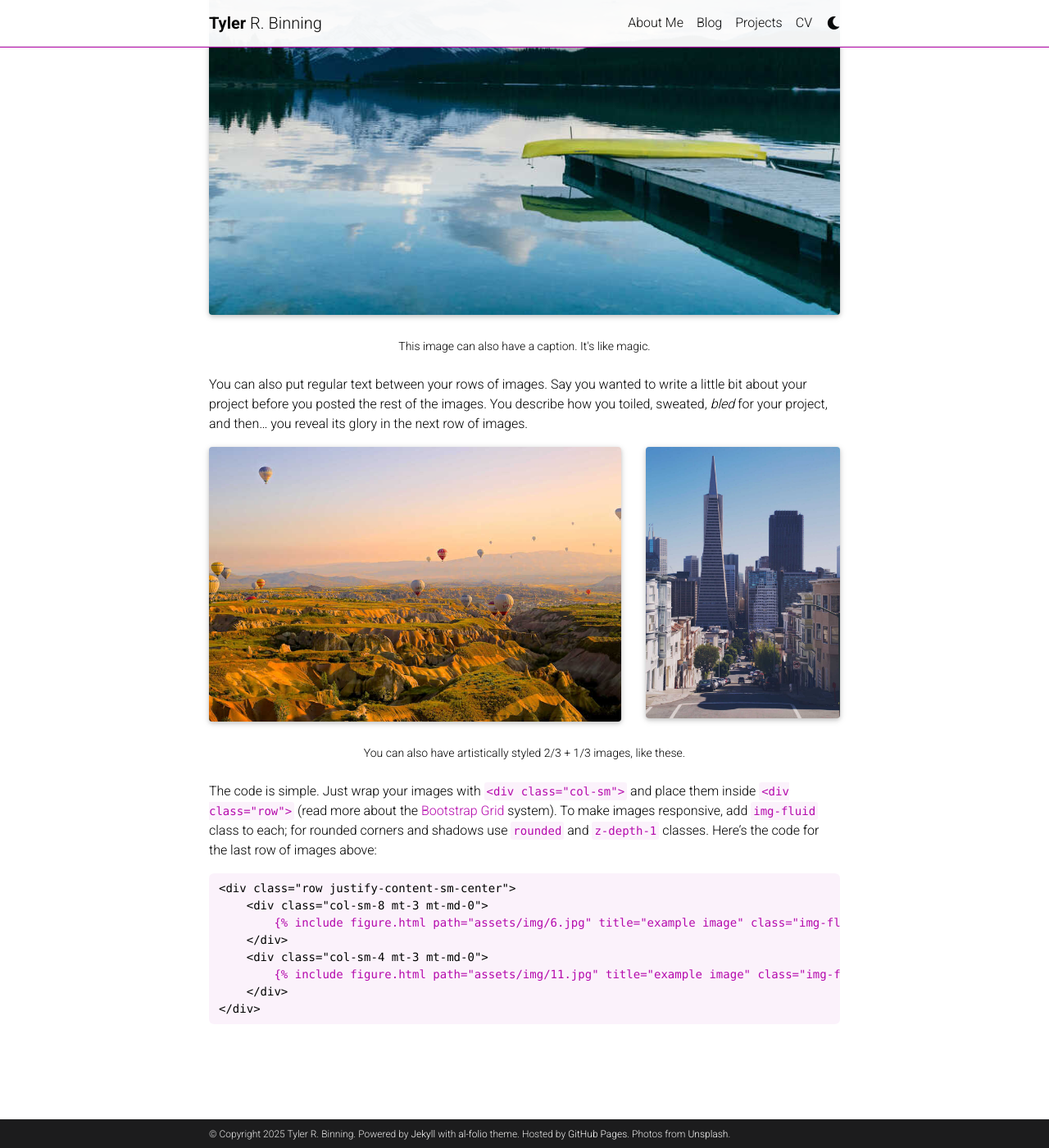
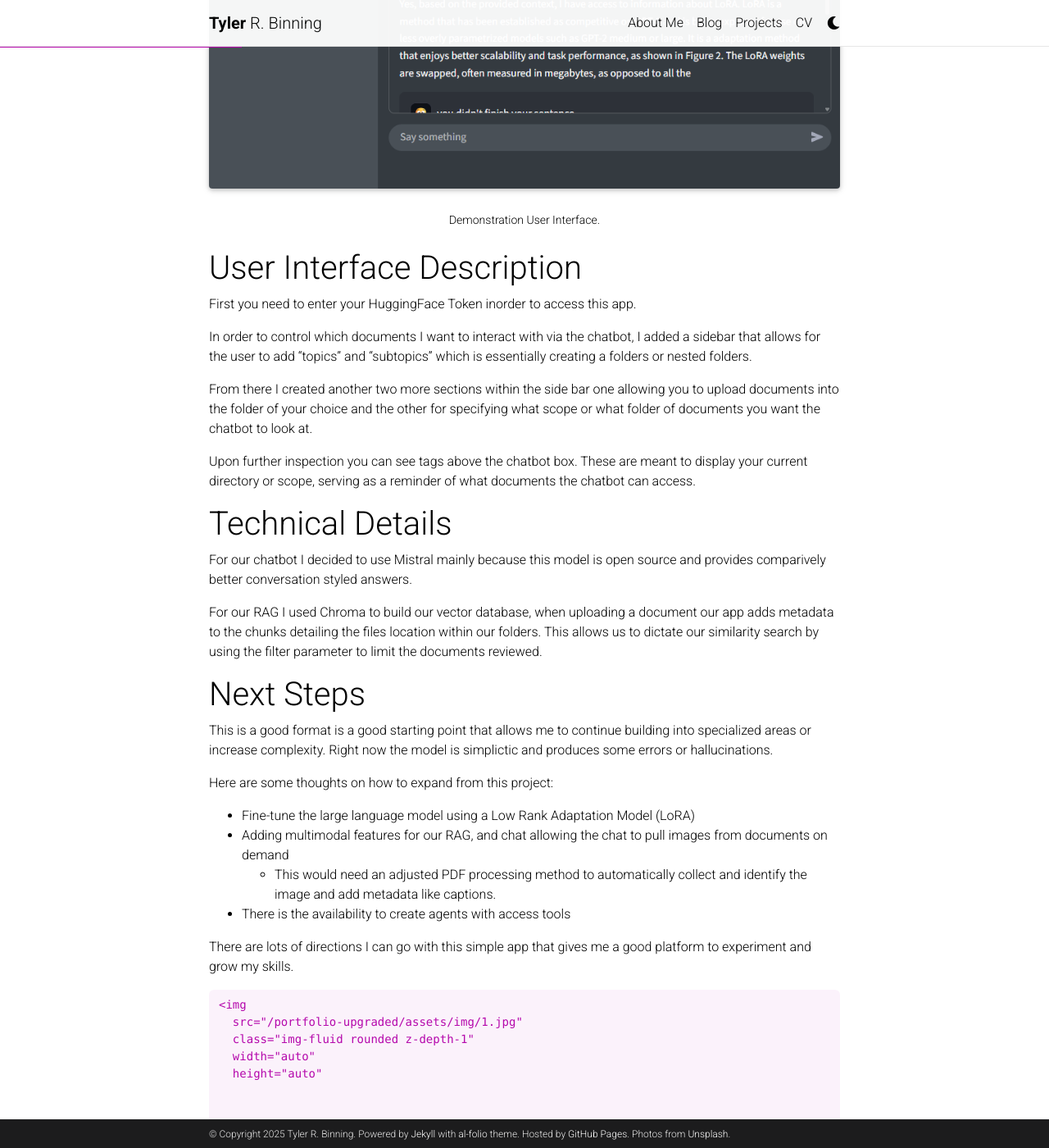
Before and after one commit to tybinning/portfolio-upgraded, a Jekyll site: the page built from _projects/1_project.md, in a window 1280 px wide and 1400 px high, scrolled down 857 px. Shown: the whole window at 82% size. Built offline with Jekyll 4.4.1, drawn with Linux system fonts in a browser that asks for light colours; full-size pictures stand in for the smaller copies a plugin makes; comment, search, counter and statistics services are not loaded; a style sheet for code colours, icons or effects is not loaded; some of the changed text lies outside the part shown.

Commit message:
first project add in

````diff
--- a/_projects/1_project.md
+++ b/_projects/1_project.md
@@ -1,25 +1,65 @@
 ---
 layout: page
-title: project 1
-description: a project with a background image
+title: Simple Streamlit Document RAG App
+description: Allows users to upload PDF's and ask the chatbot a question about the document.
 img: assets/img/12.jpg
 importance: 1
 category: work
 ---
 
-Every project has a beautiful feature showcase page.
-It's easy to include images in a flexible 3-column grid format.
-Make your photos 1/3, 2/3, or full width.
+# Introduction
 
-To give your project a background in the portfolio page, just add the img tag to the front matter like so:
+I wanted to build a simple streamlit app that allows me to upload academic pdf's and lets me ask questions about them. However I didn't want to as a question about one topic and have the RAG pull information from unrelated documents.
+
+<div class="row">
+    <div class="col-sm mt-3 mt-md-0">
+        {% include figure.html path="assets/img/simpleRAGApp.png" title="Demo Screenshot image" class="img-fluid rounded z-depth-1" %}
+    </div>
+</div>
+<div class="caption">
+    Demonstration User Interface.
+</div>
+
+# User Interface Description
+First you need to enter your HuggingFace Token inorder to access this app.
+
+In order to control which documents I want to interact with via the chatbot, I added a sidebar that allows for the user to add "topics" and "subtopics" which is essentially creating a folders or nested folders.
+
+From there I created another two more sections within the side bar one allowing you to upload documents into the folder of your choice and the other for specifying what scope or what folder of documents you want the chatbot to look at.
+
+Upon further inspection you can see tags above the chatbot box. These are meant to display your current directory or scope, serving as a reminder of what documents the chatbot can access.
+
+# Technical Details
+
+For our chatbot I decided to use Mistral mainly because this model is open source and provides comparively better conversation styled answers.
+
+For our RAG I used Chroma to build our vector database, when uploading a document our app adds metadata to the chunks detailing the files location within our folders. This allows us to dictate our similarity search by using the filter parameter to limit the documents reviewed.
+
+# Next Steps
+
+This is a good format is a good starting point that allows me to continue building into specialized areas or increase complexity. Right now the model is simplictic and produces some errors or hallucinations.
+
+Here are some thoughts on how to expand from this project:
+
+- Fine-tune the large language model using a Low Rank Adaptation Model (LoRA)
+- Adding multimodal features for our RAG, and chat allowing the chat to pull images from documents on demand
+    - This would need an adjusted PDF processing method to  automatically collect and identify the image and add metadata like captions.
+- There is the availability to create agents with access tools
+
+There are lots of directions I can go with this simple app that gives me a good platform to experiment and grow my skills.
+
+
+
+
+<!-- To give your project a background in the portfolio page, just add the img tag to the front matter like so:
 
     ---
     layout: page
     title: project
     description: a project with a background image
     img: /assets/img/12.jpg
-    ---
-
+    --- -->
+<!--
 <div class="row">
     <div class="col-sm mt-3 mt-md-0">
         {% include figure.html path="assets/img/1.jpg" title="example image" class="img-fluid rounded z-depth-1" %}
@@ -58,10 +98,10 @@
 </div>
 <div class="caption">
     You can also have artistically styled 2/3 + 1/3 images, like these.
-</div>
+</div> -->
 
 
-The code is simple.
+<!-- The code is simple.
 Just wrap your images with `<div class="col-sm">` and place them inside `<div class="row">` (read more about the <a href="https://getbootstrap.com/docs/4.4/layout/grid/">Bootstrap Grid</a> system).
 To make images responsive, add `img-fluid` class to each; for rounded corners and shadows use `rounded` and `z-depth-1` classes.
 Here's the code for the last row of images above:
@@ -77,4 +117,4 @@
     </div>
 </div>
 ```
-{% endraw %}
+{% endraw %} -->
````
Also changed, not shown: assets/img/simpleRAGApp.png (added).
